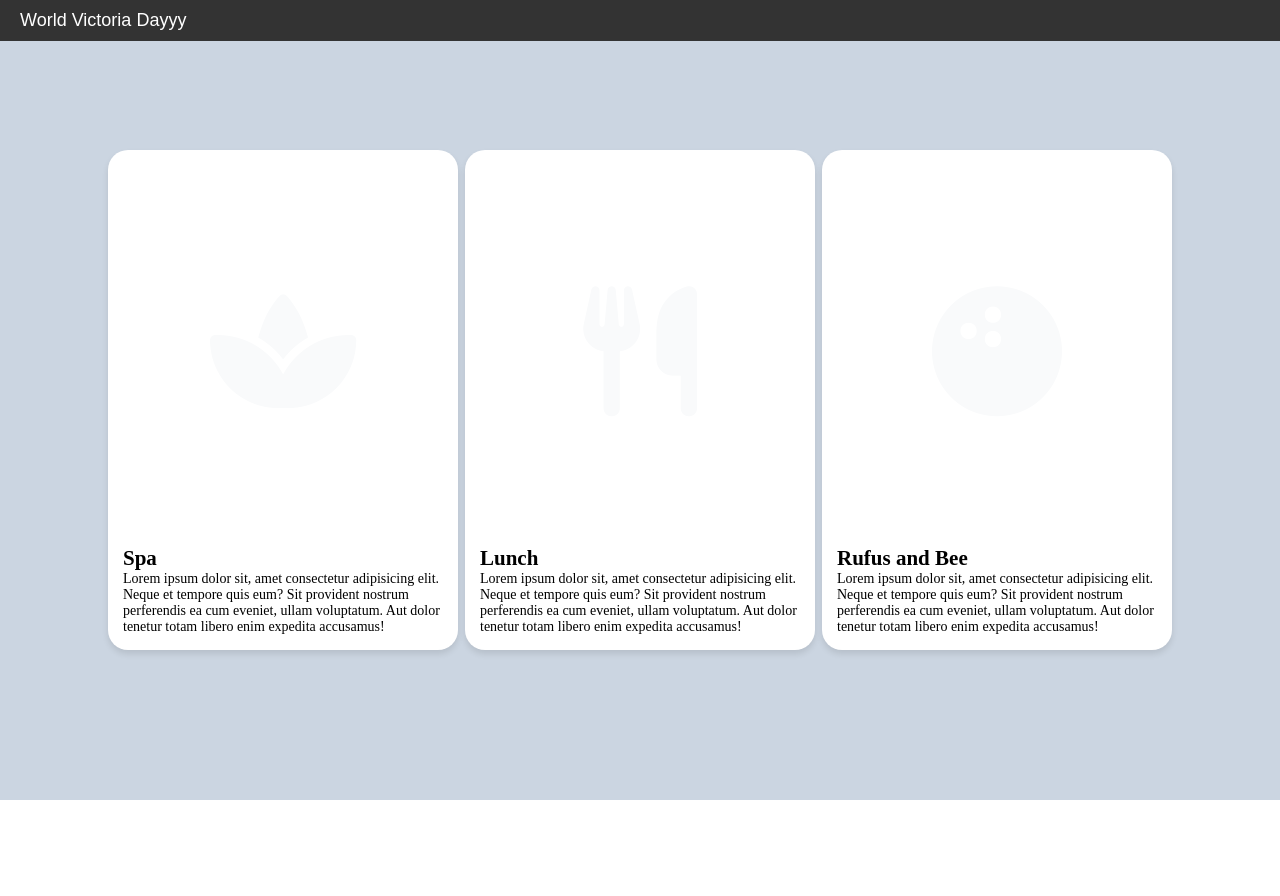
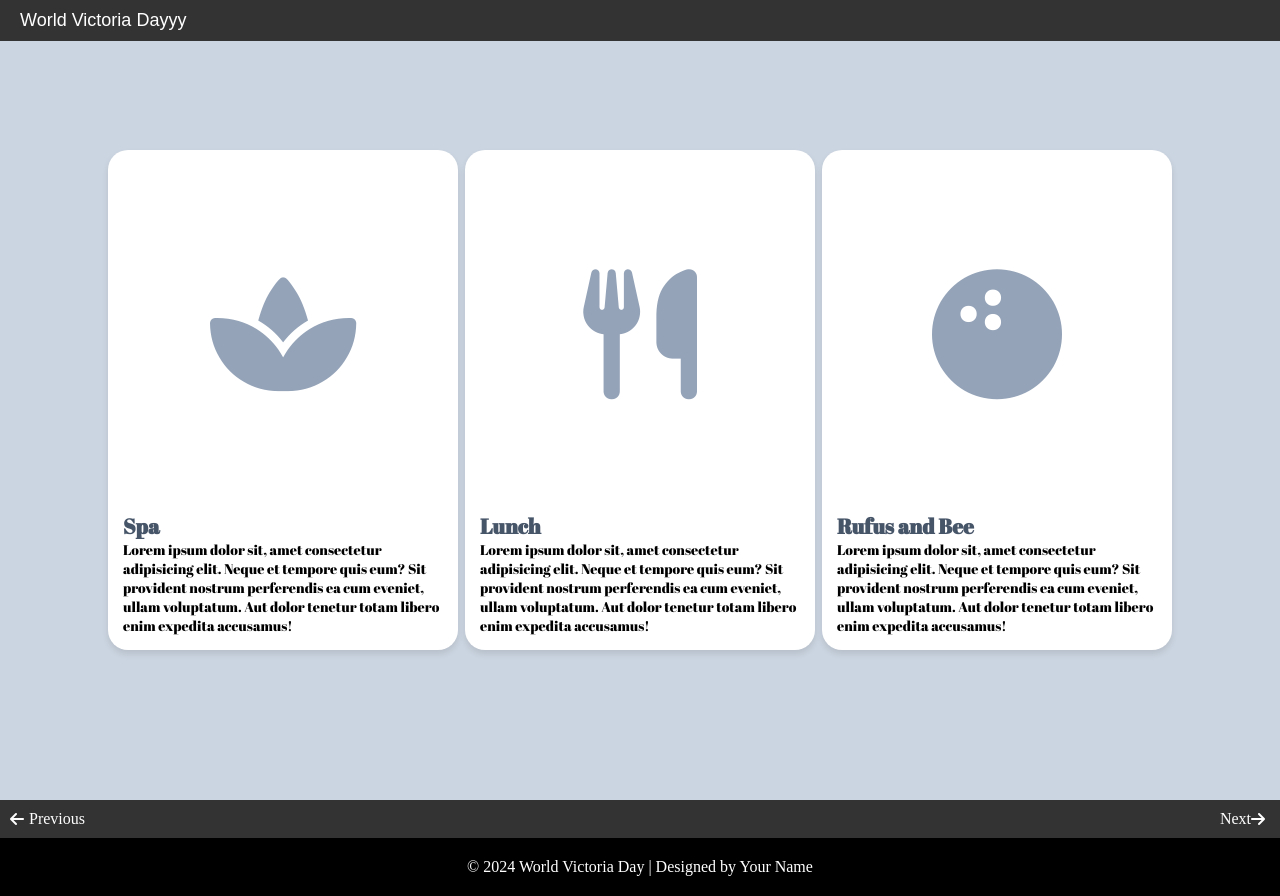
Before and after one commit to Chidi-creator/birthday, a plain HTML site: page pages/activities.html in a window 1280 px wide. Before the commit the page ends 800 px from the top, so only its background shows below. Drawn offline with Linux system fonts and the light colour scheme.

Commit message:
activity page added

```diff
--- a/pages/activities.html
+++ b/pages/activities.html
@@ -16,7 +16,7 @@
                         <i class="fa-solid fa-spa"></i>
                     </div>
                     <div class="text">
-                        <h2>Spa</h2>
+                        <h2 class="text-title">Spa</h2>
                         Lorem ipsum dolor sit, amet consectetur adipisicing elit. Neque et tempore quis eum? Sit provident nostrum perferendis ea cum eveniet, ullam voluptatum. Aut dolor tenetur totam libero enim expedita accusamus!
                     </div>
                 </div>
@@ -27,7 +27,7 @@
 
                     <p>
                         <div class="text">
-                            <h2>Lunch</h2>
+                            <h2  class="text-title">Lunch</h2>
                             Lorem ipsum dolor sit, amet consectetur adipisicing elit. Neque et tempore quis eum? Sit provident nostrum perferendis ea cum eveniet, ullam voluptatum. Aut dolor tenetur totam libero enim expedita accusamus!
                         </div>
                     </p>
@@ -37,12 +37,22 @@
                         <i class="fa-solid fa-bowling-ball"></i>
                     </div>
                     <div class="text">
-                        <h2>Rufus and Bee</h2>
+                        <h2  class="text-title">Rufus and Bee</h2>
                         Lorem ipsum dolor sit, amet consectetur adipisicing elit. Neque et tempore quis eum? Sit provident nostrum perferendis ea cum eveniet, ullam voluptatum. Aut dolor tenetur totam libero enim expedita accusamus!
                     </div>
                 </div>
             </div>
         </div>
 
+
+
+        <div class="previous-next-links">
+            <a  href="message.html" class="previous-link"><i class="fas fa-arrow-left"></i> Previous</a>
+            <a href="music.html" class="next-link">Next<i class="fa-solid fa-arrow-right"></i></a>
+        </div>
+
+          <footer class="footer" >
+            <p>&copy; 2024 World Victoria Day | Designed by Your Name</p>
+        </footer>
     </body>
     </html>
--- a/style.css
+++ b/style.css
@@ -1,4 +1,5 @@
 @import url('https://fonts.googleapis.com/css2?family=Cookie&display=swap');
+@import url('https://fonts.googleapis.com/css2?family=Abril+Fatface&display=swap');
 
 .cursor {
   display: inline-block;
@@ -312,7 +313,9 @@ body {
   font-size: 14px;
   height: auto; /* Allow the text div to adjust its height based on content */
   width: 100%;
-  overflow-wrap: break-word;
+  font-family: "Abril Fatface", serif;
+  font-weight: 400;
+  font-style: normal;
   margin-top: 10px; /* Add margin-top to create space between text and act div */
 }
 
@@ -321,6 +324,21 @@ body {
   display: flex;
   justify-content: center;
   align-items: center;
-  color: #f9fafb;
+  color: #94a3b8;
   font-size: 130px;
 }
+
+@media screen and (max-width: 768px) {
+  .acts {
+    flex-direction: column; /* Stack items vertically */
+    align-items: center; /* Center items vertically */
+  }
+
+  .act {
+    width: 90%; /* Set width to 90% of the container */
+  }
+}
+
+.text-title{
+  color: #475569;
+}
```
Also changed, not shown: index.html (+5 -4 lines), pages/message.html (+2 -1 lines), pages/music.html (+2 -1 lines), pages/video.html (added).
